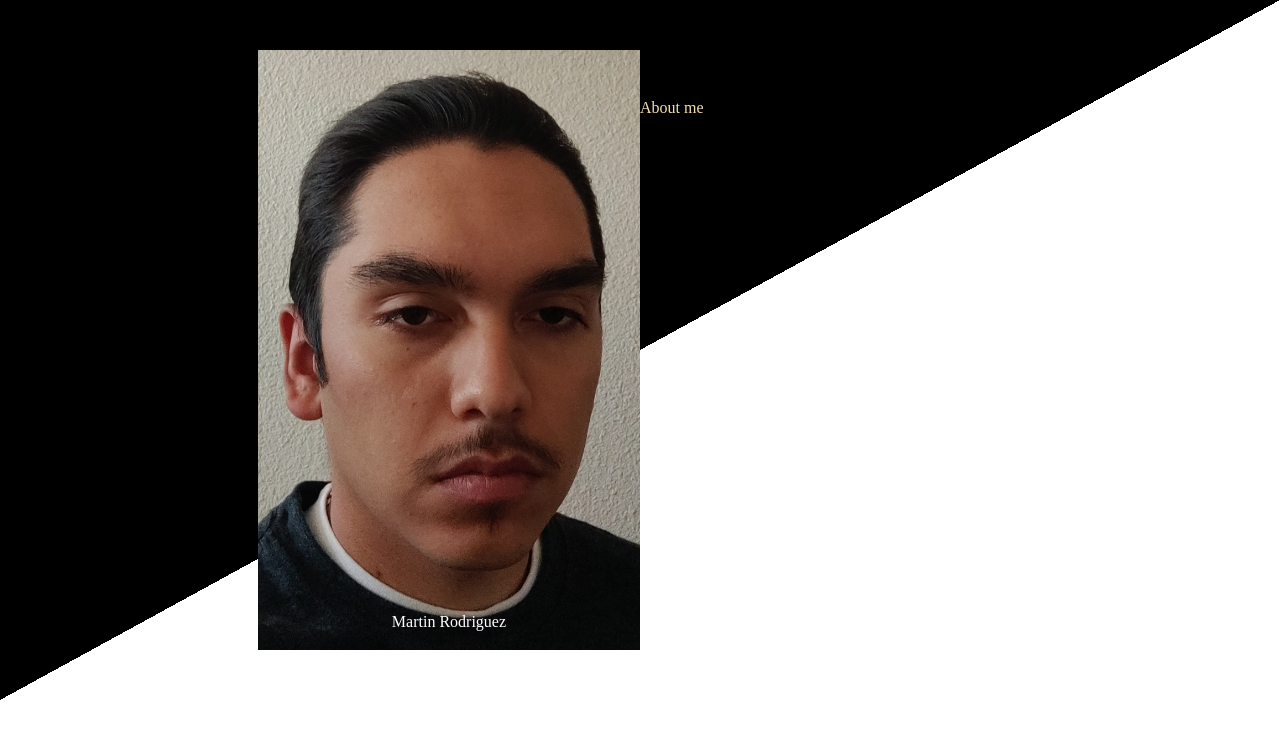
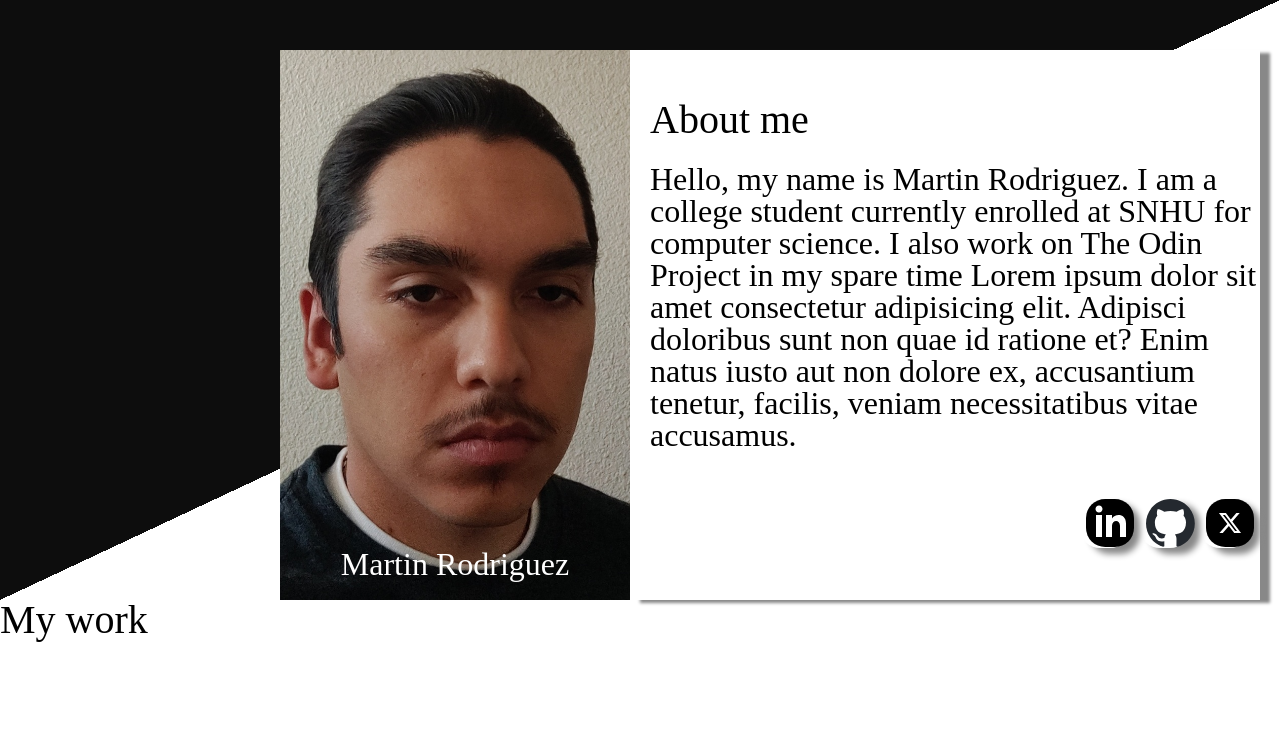
Before and after one commit to littlee5521/homepageResponsive, a plain HTML site: page source/index.html in a window 1280 px wide. Drawn offline with Linux system fonts and the light colour scheme.

Commit message:
icons added

```diff
--- a/source/index.html
+++ b/source/index.html
@@ -19,9 +19,57 @@
           <h1 class="header__profile__name">Martin Rodriguez</h1>
         </section>
         <section class="header__about_me">
-          <section class="header__about_me__title">
-            <h1>About me</h1>
+          <section class="header__about_me__title__wrapper">
+            <h1 class="header_text header__about_me__title">About me</h1>
           </section>
+          <section class="header__about_me__body__wraper">
+            <p class="body_text header__about_me__body">
+              Hello, my name is Martin Rodriguez. I am a college student
+              currently enrolled at SNHU for computer science. I also work on
+              The Odin Project in my spare time Lorem ipsum dolor sit amet
+              consectetur adipisicing elit. Adipisci doloribus sunt non quae id
+              ratione et? Enim natus iusto aut non dolore ex, accusantium
+              tenetur, facilis, veniam necessitatibus vitae accusamus.
+            </p>
+          </section>
+          <section class="header__about_me__button_wrapper">
+            <a target="_blank" href="https://www.linkedin.com/">
+              <button class="header__about_me__button">
+                <img
+                  class="header__about_me__button__image"
+                  src="./assets/iconmonstr-linkedin-3.svg"
+                  alt=""
+                />
+              </button>
+            </a>
+            <a target="_blank" href="https://github.com/">
+              <button class="header__about_me__button">
+                <img
+                  class="header__about_me__button__image"
+                  src="./assets/github-mark.svg"
+                  alt=""
+                />
+              </button>
+            </a>
+            <button class="header__about_me__button">
+              <img
+                class="header__about_me__button__image"
+                src="./assets/x-social-media-logo-icon.svg"
+                alt=""
+              />
+            </button>
+          </section>
+        </section>
+      </section>
+      <section class="mywork">
+        <h1 class="header_text mywork__header">My work</h1>
+        <section class="mywork__showcase">
+          <article class="mywork__showcase__item"></article>
+          <article class="mywork__showcase__item"></article>
+          <article class="mywork__showcase__item"></article>
+          <article class="mywork__showcase__item"></article>
+          <article class="mywork__showcase__item"></article>
+          <article class="mywork__showcase__item"></article>
         </section>
       </section>
     </main>
--- a/source/styles/style.css
+++ b/source/styles/style.css
@@ -1,3 +1,9 @@
+.header_text {
+  font-size: clamp(2.5rem, 3vw, 4rem);
+}
+.body_text {
+  font-size: clamp(2rem, 1.5vw, 3rem);
+}
 /*------------------------------------*\
   #HEADER
 \*------------------------------------*/
@@ -6,8 +12,9 @@
   display: grid;
   grid-template-columns: repeat(auto-fit, minmax(320px, 1fr));
   height: fit-content;
-  padding: 50px 0;
-  background: linear-gradient(to right bottom, black 50%, transparent 50%);
+  padding-top: 50px;
+  padding-right: 20px;
+  background: linear-gradient(to right bottom, #0d0d0d 50%, transparent 50%);
   justify-content: center;
 }
 
@@ -18,11 +25,15 @@
   justify-self: right;
 }
 .header__profile__photo {
-  max-height: 600px;
-  width: auto;
+  max-height: auto;
+  width: 350px;
   grid-column: 1;
   grid-row: 1;
 }
+
+.header__profile__name__wrapper {
+}
+
 .header__profile__name {
   grid-column: 1;
   grid-row: 1;
@@ -30,18 +41,64 @@
   justify-self: center;
   color: white;
   margin-bottom: 20px;
+  font-size: clamp(2rem, 2vw, 3rem);
 }
 .header__about_me {
   padding: 50px 0;
+  padding-left: 20px;
   justify-content: left;
-  color: wheat;
+  color: black;
+  display: grid;
+  background-color: white;
+  box-shadow: 10px 3px 3px #888888;
+  max-width: 1100px;
+  justify-self: first baseline;
 }
-@media screen and (max-width: 639px) {
-  .profile {
+.header__about_me__title__wrapper {
+}
+.header__about_me__title {
+}
+.header__about_me__body__wrapper {
+}
+.header__about_me__body {
+}
+
+.header__about_me__button_wrapper {
+  display: grid;
+  grid-template-columns: 20px 20px 20px;
+  align-items: last baseline;
+  justify-content: end;
+  padding-right: 40px;
+  gap: 40px;
+}
+
+.header__about_me__button {
+  height: 50px;
+  width: 50px;
+  background: none;
+  border: none;
+  box-shadow: 10px 6px 6px #888888;
+  border-radius: 40%;
+}
+.header__about_me__button__image {
+  height: 100%;
+  width: auto;
+  border-radius: 40%;
+}
+.header__about_me__button:active {
+  box-shadow: inset 10px 6px 6px #888888;
+}
+@media screen and (max-width: 705px) {
+  .header__profile {
     justify-self: center;
-    background: linear-gradient(to right bottom, black 50%, transparent 50%);
   }
-  .about_me {
+  .header__about_me {
     text-align: center;
   }
+  .header__about_me {
+    box-shadow: none;
+  }
+  .header__about_me__button_wrapper {
+    justify-content: center;
+  }
 }
```
Also changed, not shown: source/assets/github-mark.svg (added), source/assets/iconmonstr-linkedin-3.svg (added), source/assets/x-social-media-logo-icon.svg (added).
